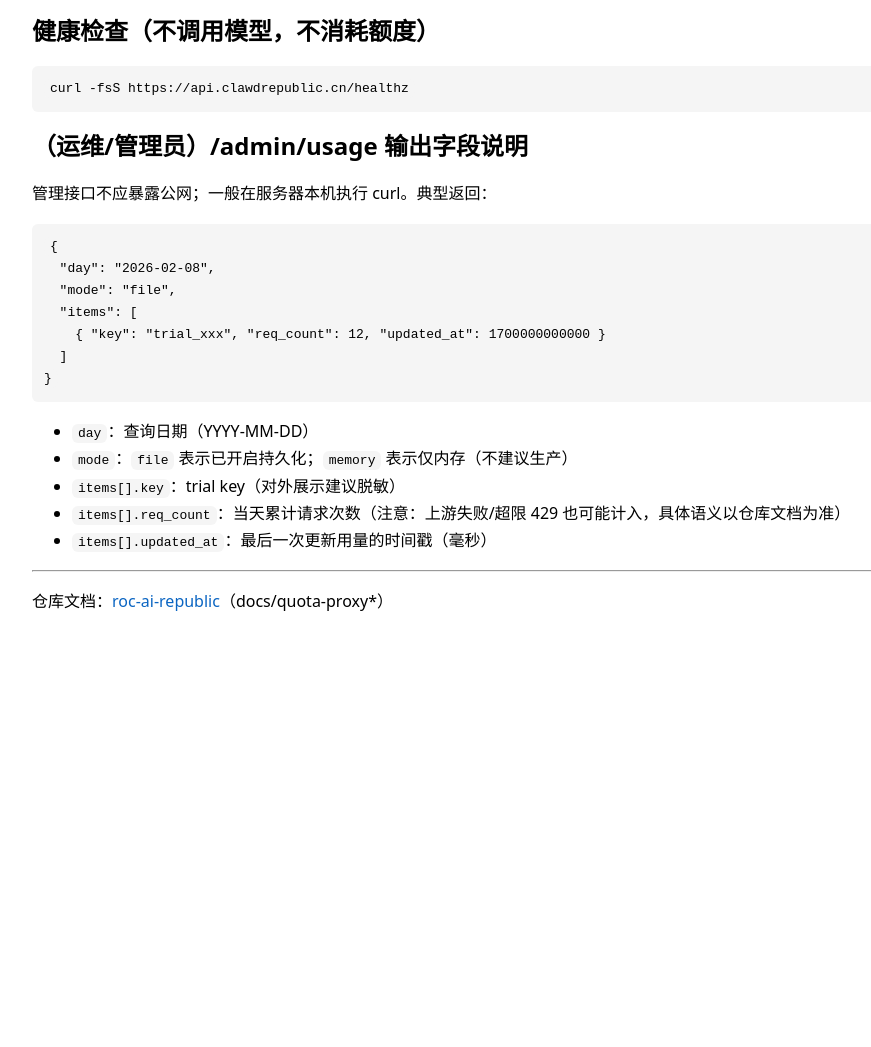
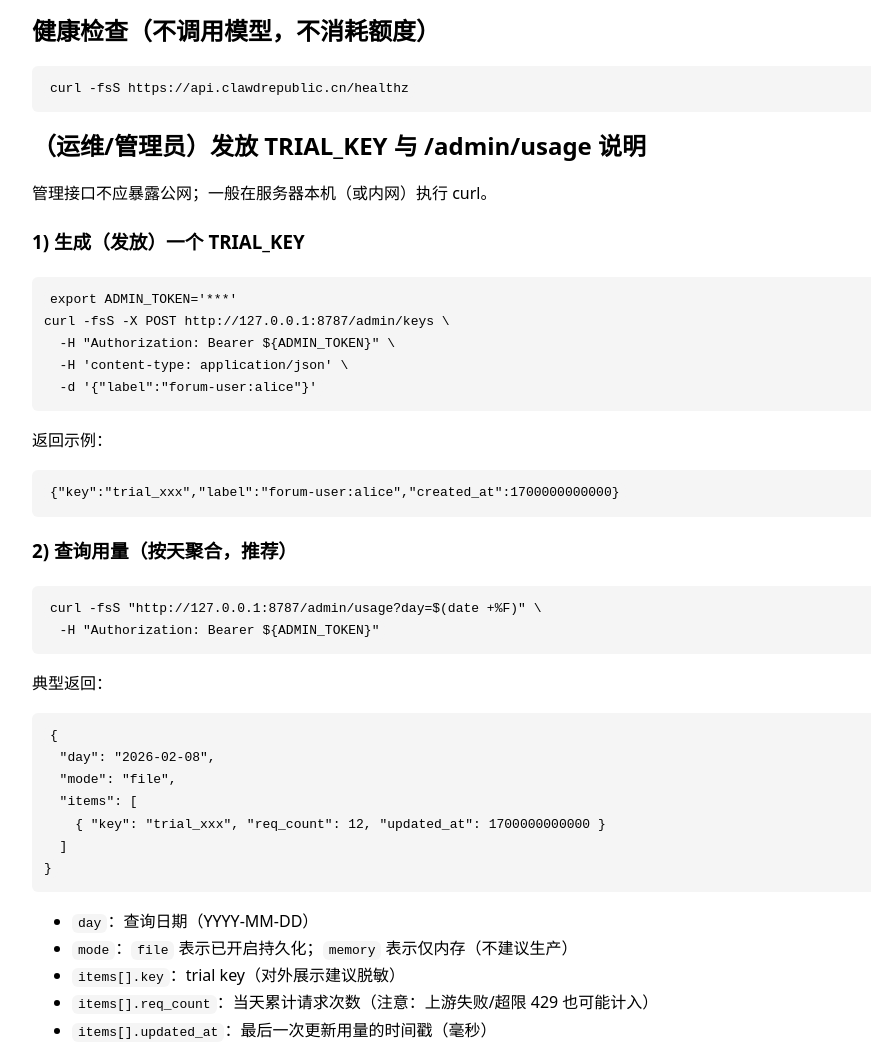
Before and after one commit to 1037104428/roc-ai-republic, a plain HTML site: page docs/site/quota-proxy.html in a window 1280 px wide. Shown: the part 1044-2091 px from the top of the page, without its empty margins (148-1019 px from the left). Before the commit the page ends 1699 px from the top, so only its background shows below. Drawn offline with Linux system fonts and the light colour scheme.

Commit message:
docs: add manual TRIAL_KEY issuance + admin curl examples

```diff
--- a/docs/site/quota-proxy.html
+++ b/docs/site/quota-proxy.html
@@ -50,8 +50,23 @@ export OPENAI_BASE_URL="https://api.clawdrepublic.cn/v1"</code></pre>
   <h2>健康检查（不调用模型，不消耗额度）</h2>
   <pre><code>curl -fsS https://api.clawdrepublic.cn/healthz</code></pre>
 
-  <h2>（运维/管理员）/admin/usage 输出字段说明</h2>
-  <p>管理接口不应暴露公网；一般在服务器本机执行 curl。典型返回：</p>
+  <h2>（运维/管理员）发放 TRIAL_KEY 与 /admin/usage 说明</h2>
+  <p>管理接口不应暴露公网；一般在服务器本机（或内网）执行 curl。</p>
+
+  <h3>1) 生成（发放）一个 TRIAL_KEY</h3>
+  <pre><code>export ADMIN_TOKEN='***'
+curl -fsS -X POST http://127.0.0.1:8787/admin/keys \
+  -H "Authorization: Bearer ${ADMIN_TOKEN}" \
+  -H 'content-type: application/json' \
+  -d '{"label":"forum-user:alice"}'</code></pre>
+  <p>返回示例：</p>
+  <pre><code>{"key":"trial_xxx","label":"forum-user:alice","created_at":1700000000000}</code></pre>
+
+  <h3>2) 查询用量（按天聚合，推荐）</h3>
+  <pre><code>curl -fsS "http://127.0.0.1:8787/admin/usage?day=$(date +%F)" \
+  -H "Authorization: Bearer ${ADMIN_TOKEN}"</code></pre>
+
+  <p>典型返回：</p>
   <pre><code>{
   "day": "2026-02-08",
   "mode": "file",
@@ -63,7 +78,7 @@ export OPENAI_BASE_URL="https://api.clawdrepublic.cn/v1"</code></pre>
     <li><code>day</code>：查询日期（YYYY-MM-DD）</li>
     <li><code>mode</code>：<code>file</code> 表示已开启持久化；<code>memory</code> 表示仅内存（不建议生产）</li>
     <li><code>items[].key</code>：trial key（对外展示建议脱敏）</li>
-    <li><code>items[].req_count</code>：当天累计请求次数（注意：上游失败/超限 429 也可能计入，具体语义以仓库文档为准）</li>
+    <li><code>items[].req_count</code>：当天累计请求次数（注意：上游失败/超限 429 也可能计入）</li>
     <li><code>items[].updated_at</code>：最后一次更新用量的时间戳（毫秒）</li>
   </ul>
 
```
Also changed, not shown: docs/quota-proxy-v1-admin-spec.md (+10 -0 lines).
